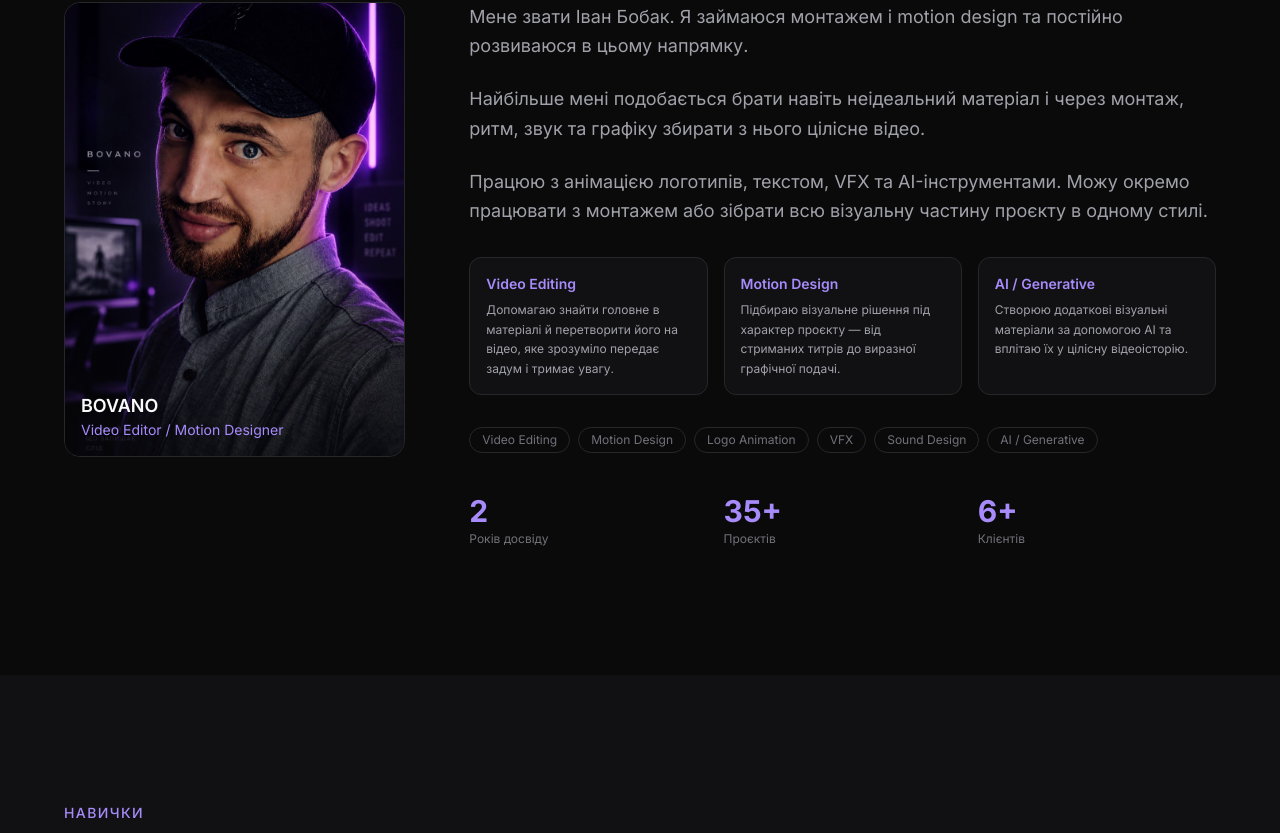
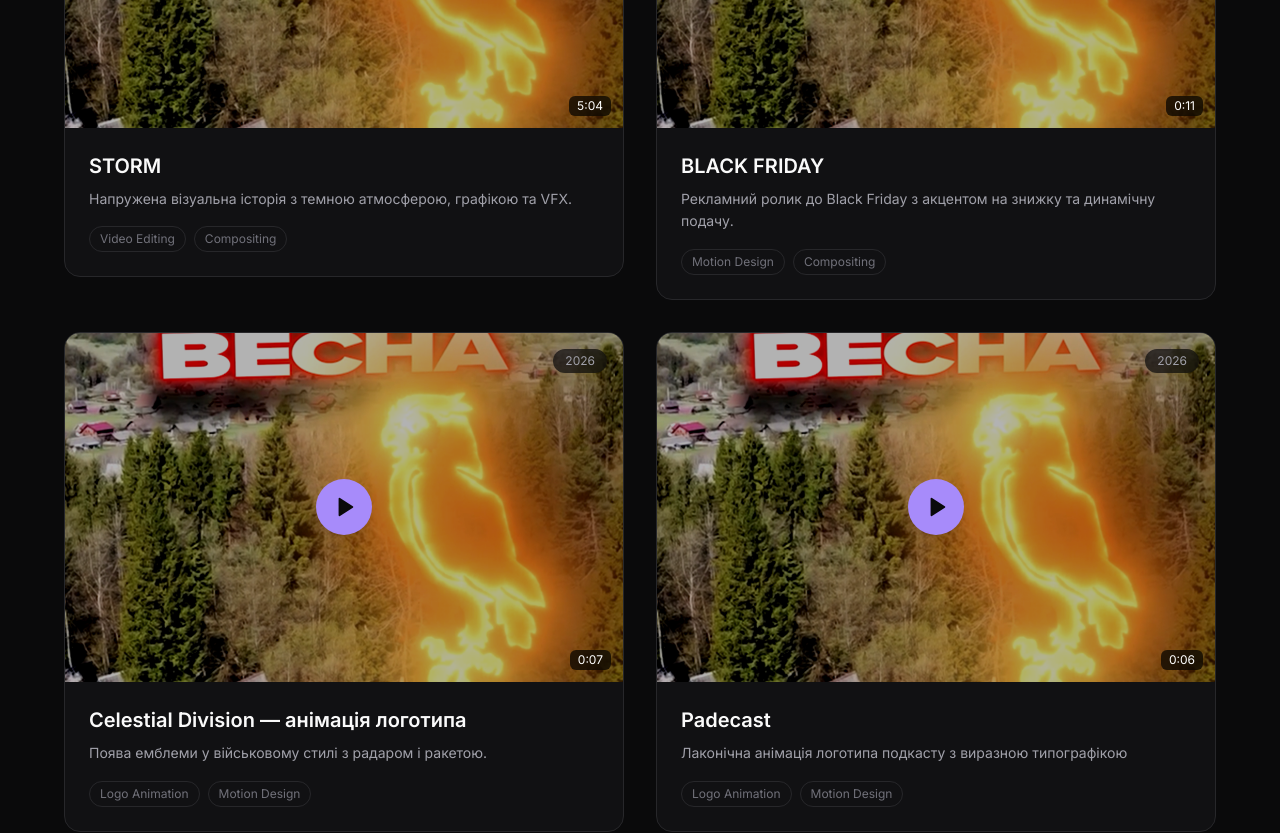
Before and after one commit to bulochka323/bobak-ivan-dev, a React (Vite) app: page / in a window 1280 px wide. Shown: the part 4440-5273 px from the top of the page. Built offline with nearby package versions, Linux system fonts and the light colour scheme.

Commit message:
Update portfolio.ts

```diff
--- a/src/data/portfolio.ts
+++ b/src/data/portfolio.ts
@@ -258,7 +258,97 @@ export const projects = [
     poster: "/videos/10.jpg",
     video: "https://youtu.be/XAJFcWVhLWU",
     year: "2026",
-    duration: "4:22",
+    duration: "0:23",
+    orientation: "horizontal",
+  },
+
+{
+    id: 12,
+    title: "Останній бій УПА",
+    description: "Історична відеоробота про бій УПА з атмосферними кадрами й титрами.",
+    tags: ["VFX", "Video Editing", "Compositing"],
+
+    categories: ["editing", "logo", "motion", "vfx"],
+
+    poster: "/videos/10.jpg",
+    video: "https://youtu.be/11yNkTMwt38",
+    year: "2025",
+    duration: "1:47",
+    orientation: "horizontal",
+  },
+
+{
+    id: 13,
+    title: "STORM",
+    description: "Напружена візуальна історія з темною атмосферою, графікою та VFX.",
+    tags: ["Video Editing", "Compositing"],
+
+    categories: ["editing", "vfx"],
+
+    poster: "/videos/10.jpg",
+    video: "https://youtu.be/U95P7Z1onKE",
+    year: "2026",
+    duration: "5:04",
+    orientation: "horizontal",
+  },
+
+{
+    id: 14,
+    title: "BLACK FRIDAY",
+    description: "Рекламний ролик до Black Friday з акцентом на знижку та динамічну подачу.",
+    tags: ["Motion Design", "Compositing"],
+
+    categories: ["motion"],
+
+    poster: "/videos/10.jpg",
+    video: "https://youtube.com/shorts/Vin6RV0e1Dc",
+    year: "2026",
+    duration: "0:11",
+    orientation: "vertical",
+  },
+
+{
+    id: 15,
+    title: "Celestial Division — анімація логотипа",
+    description: "Поява емблеми у військовому стилі з радаром і ракетою.",
+    tags: ["Logo Animation","Motion Design"],
+
+    categories: ["motion","logo"],
+
+    poster: "/videos/10.jpg",
+    video: "https://youtube.com/shorts/i_OfV1ARwJs",
+    year: "2026",
+    duration: "0:07",
+    orientation: "vertical",
+  },
+
+{
+    id: 16,
+    title: "Padecast",
+    description: "Лаконічна анімація логотипа подкасту з виразною типографікою",
+    tags: ["Logo Animation","Motion Design"],
+
+    categories: ["motion", "logo"],
+
+    poster: "/videos/10.jpg",
+    video: "https://youtu.be/dZ0Z43sFCws",
+    year: "2026",
+    duration: "0:06",
+    orientation: "horizontal",
+  },
+
+{
+    id: 17,
+    title: "MR.VAN",
+    description: "Мінімалістична анімація логотипа з неоновими зеленими акцентами.",
+    tags: ["Logo Animation","Motion Design"],
+
+    categories: ["motion", "logo"],
+
+    poster: "/videos/10.jpg",
+    video: "https://youtu.be/_y5TzAS_02Y",
+    year: "2026",
+    duration: "0:08",
     orientation: "horizontal",
   },
 
```
